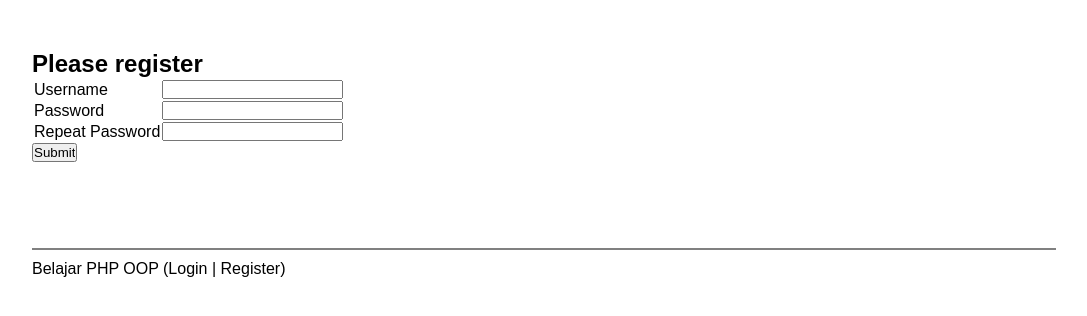
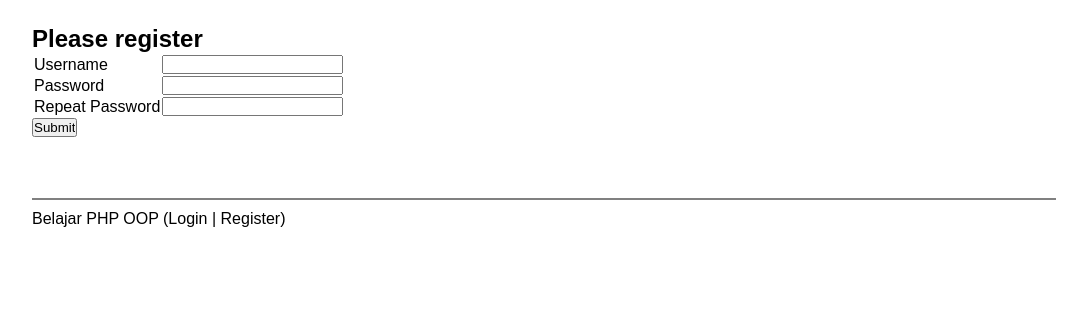
Before and after one commit to icarrr/Auth-OOP, a PHP site: page /register.php in a window 1280 px wide. Shown: the part 87-403 px from the top of the page, without its empty margins (96-1183 px from the left). Run offline with PHP 8.4, Linux system fonts and the light colour scheme.

Commit message:
stylesheet halaman

```diff
--- a/assets/master.css
+++ b/assets/master.css
@@ -10,10 +10,10 @@ body{
 header{
   border-bottom: 2px solid grey;
   padding-bottom: 10px;
-  margin-bottom: 50px;
+  margin-bottom: 25px;
 }
 footer{
   border-top: 2px solid grey;
   padding-top: 10px;
-  margin-top: 50px;
+  margin-top: 25px;
 }
```
